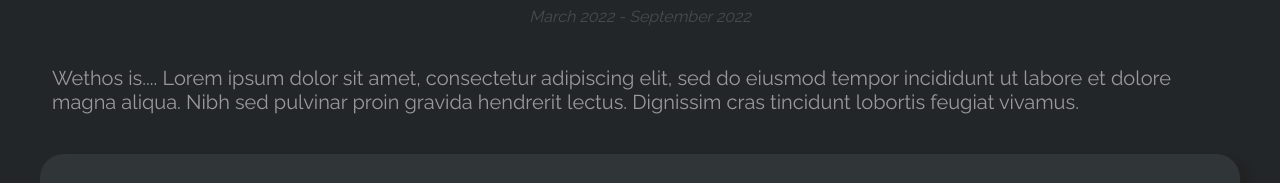
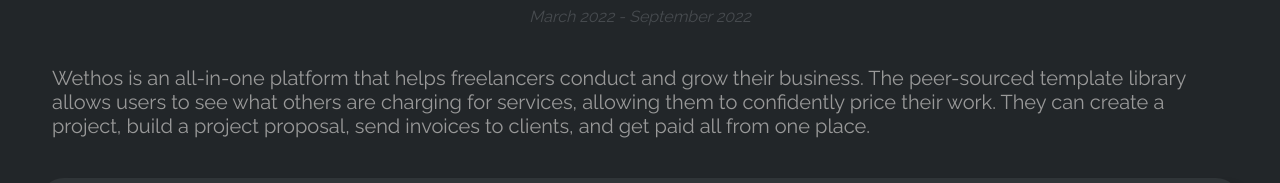
Before and after one commit to its-cess/portfolio, a React (Create React App) app: page /experience in a window 1280 px wide. Shown: the part 262-445 px from the top of the page. Built offline with nearby package versions, Linux system fonts and the light colour scheme.

Commit message:
add wethos copy. add github icon to buttons

```diff
--- a/src/components/items/ProjectItem.js
+++ b/src/components/items/ProjectItem.js
@@ -36,6 +36,7 @@
               target="_blank"
               rel="noreferrer"
             >
+              <i class="fab fa-github"></i>
               GitHub Repository
             </Button>
           )}
--- a/src/components/items/project-item.styles.scss
+++ b/src/components/items/project-item.styles.scss
@@ -29,6 +29,10 @@
         background-color: #86c232;
         color: #222629;
       }
+    }
+
+    .fab {
+      margin-right: 5px;
     }
   }
 
--- a/src/components/items/ticket-item.styles.scss
+++ b/src/components/items/ticket-item.styles.scss
@@ -13,7 +13,7 @@
 }
 
 .ticket-container {
-  padding: 2rem;
+  padding: 2rem 2rem 0.75rem 2rem;
   display: flex;
   background-color: rgba(71, 75, 79, 0.4);
   box-shadow: 10px 5px 5px #222;
@@ -31,7 +31,7 @@
       margin-top: 15px;
 
       .before-picture {
-        margin: 0 20px 20px 0;
+        margin-right: 20px;
       }
 
       h5 {
--- a/src/components/pages/Experience.js
+++ b/src/components/pages/Experience.js
@@ -19,10 +19,11 @@
         span="March 2022 - September 2022"
       />
       <h5 className="wethos-description">
-        Wethos is.... Lorem ipsum dolor sit amet, consectetur adipiscing elit,
-        sed do eiusmod tempor incididunt ut labore et dolore magna aliqua. Nibh
-        sed pulvinar proin gravida hendrerit lectus. Dignissim cras tincidunt
-        lobortis feugiat vivamus.
+        Wethos is an all-in-one platform that helps freelancers conduct and grow
+        their business. The peer-sourced template library allows users to see
+        what others are charging for services, allowing them to confidently
+        price their work. They can create a project, build a project proposal,
+        send invoices to clients, and get paid all from one place.
       </h5>
       <div className="ticket-section">{tickets}</div>
     </Fragment>
```
